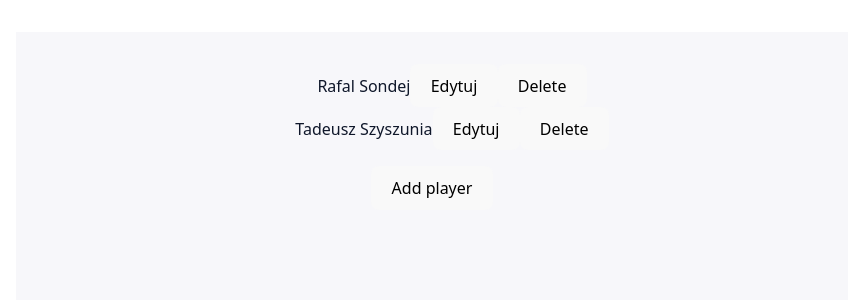
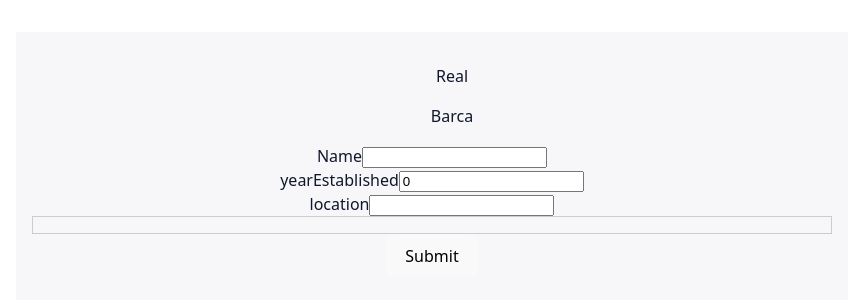
Before and after one commit to LukasSondej/FootballApp, a React (Vite) app: page / in a window 1280 px wide. Shown: the top 300 px of the page, without its empty margins (208-1071 px from the left). Built offline with nearby package versions, Linux system fonts and the light colour scheme; data requests are answered from the project's data file.

Commit message:
wstępny formularz dodawania teamu(jeszcze nie gotowe)

```diff
--- a/db.json
+++ b/db.json
@@ -10,7 +10,7 @@
       "id": "2",
       "name": "Tadeusz",
       "lastName": "Szyszunia",
-      "teamId": 2
+      "teamId": "2"
     }
   ],
   "teams": [
@@ -18,13 +18,24 @@
       "id": "1",
       "name": "Real",
       "yearEstablished": 2000,
-      "location": "Lezajsk"
+      "location": "Lezajsk",
+      "playersId": [
+        1,
+        3
+      ]
     },
     {
       "id": "2",
       "name": "Barca",
       "yearEstablished": 2024,
       "location": "Rzeszow"
+    },
+    {
+      "id": "abe5",
+      "name": "",
+      "yearEstablished": 0,
+      "location": "",
+      "playersId": []
     }
   ],
   "games": [
--- a/package.json
+++ b/package.json
@@ -14,6 +14,7 @@
     "@tanstack/react-query": "^5.90.5",
     "react": "^19.1.1",
     "react-dom": "^19.1.1",
+    "react-select": "^5.10.2",
     "styled-components": "^6.1.19"
   },
   "devDependencies": {
--- a/src/App.tsx
+++ b/src/App.tsx
@@ -2,9 +2,10 @@
 
 import styled, { ThemeProvider } from 'styled-components'
 import './App.css'
-import { ListPlayers } from './playerFolder/ListPlayers'
+
 import { QueryClient, QueryClientProvider } from '@tanstack/react-query'
-import { AddPlayer } from './playerFolder/addPlayer';
+import { ParentTeamsComp } from './ParentTeamsComp';
+
 const queryClient = new QueryClient;
 
 const Page = styled.div`
@@ -30,8 +31,7 @@
    <QueryClientProvider client={queryClient}>
 <ThemeProvider theme = {light}>
 <Page>
-  <ListPlayers/>
-  <AddPlayer/>
+  <ParentTeamsComp/>
 </Page>
 </ThemeProvider>
    </QueryClientProvider>
--- /dev/null
+++ b/src/ParentTeamsComp.tsx
@@ -0,0 +1,12 @@
+import { AddTeam } from "./teamFolder/AddTeam"
+import { ListTeams } from "./teamFolder/ListTeams"
+
+export const ParentTeamsComp = () => {
+return (
+    <>
+      <ListTeams/>
+      <AddTeam/>
+    </>
+
+)
+}
--- /dev/null
+++ b/src/mutations/useAddTeamMutation.ts
@@ -0,0 +1,18 @@
+import { useMutation, useQueryClient } from "@tanstack/react-query";
+import { useApi } from "../hooks/useApi"
+import type { NewTeam, Team} from "../types";
+
+export const useAddTeamMutation = () => {
+    const {postData} = useApi();
+    const queryClient = useQueryClient()
+    const {mutate, error, isPending} = useMutation({
+        mutationKey: ["addTeam"],
+        mutationFn: async(addedTeam: NewTeam)=> {
+            return postData<Team, NewTeam>(`teams`, addedTeam);
+        },
+        onSuccess: () => {
+            queryClient.invalidateQueries({queryKey: ["teams"]})
+        }
+    })
+    return {mutate, error, isPending}
+}
--- /dev/null
+++ b/src/teamFolder/AddTeam.tsx
@@ -0,0 +1,35 @@
+import React, { useState, type ChangeEvent } from "react";
+import { useAddTeamMutation } from "../mutations/useAddTeamMutation"
+import { FormTeam } from "./FormTeam";
+
+export const AddTeam = () => {
+const {mutate, error, isPending} = useAddTeamMutation();
+const [values, setValues] = useState({
+    name: "",
+    yearEstablished: 0,
+
+    location: "",
+playersId: []
+})
+const handleChange = (e: React.ChangeEvent<HTMLInputElement | HTMLSelectElement>) => {
+const {name, type, value} = e.target;
+setValues(prev => ({
+    ...prev,
+    [name]: name === "yearEstablished" ? Number(value) : value
+}))
+}
+const handleSubmit = (e: React.FormEvent<HTMLFormElement>) => {
+    e.preventDefault();
+    return mutate({
+        name: values.name,
+        yearEstablished: values.yearEstablished,
+        location: values.location,
+      playersId: values.playersId
+    })
+}
+
+return(
+<FormTeam handleChange={handleChange} handleSubmit={handleSubmit} values={values} />
+)
+
+}
--- /dev/null
+++ b/src/teamFolder/FormTeam.tsx
@@ -0,0 +1,38 @@
+import { useGetPlayers } from "../hooks/useGetPlayers";
+import type { NewTeam } from "../types";
+
+type PropsPlayer =  {
+   handleSubmit: (e: React.FormEvent<HTMLFormElement>) => void;
+handleChange: (e: React.ChangeEvent<HTMLSelectElement | HTMLInputElement>) => void;
+values: NewTeam;
+
+
+}
+export const FormTeam = ({handleSubmit, handleChange, values}: PropsPlayer) =>{
+
+ const { data: players = []} = useGetPlayers()
+
+    return (
+        <>
+        <form onSubmit={handleSubmit}>
+    <div>
+        <label htmlFor="name">Name</label>
+        <input id="name" name="name" value={values.name} onChange={handleChange}></input>
+    </div>
+    <div>
+        <label htmlFor="yearEstablished">yearEstablished</label>
+        <input id="yearEstablished" name="yearEstablished" value={values.yearEstablished} onChange={handleChange}></input>
+    </div>
+    <div>
+        <label htmlFor="location">location</label>
+        <input id="location" name="location" value={values.location} onChange={handleChange}></input>
+    </div>
+   <div style={{ maxHeight: "200px", overflowY: "auto", border: "1px solid #ccc", padding: "8px" }}>
+
+</div>
+
+    <button type="submit" name="button" >Submit</button>
+    </form>
+        </>
+    )
+}
```
Also changed, not shown: src/ParentPlayerComp.tsx (added, +17 -0 lines), src/types/index.ts (+5 -3 lines), 1 other file (tests, documents, lock files or other folders).
